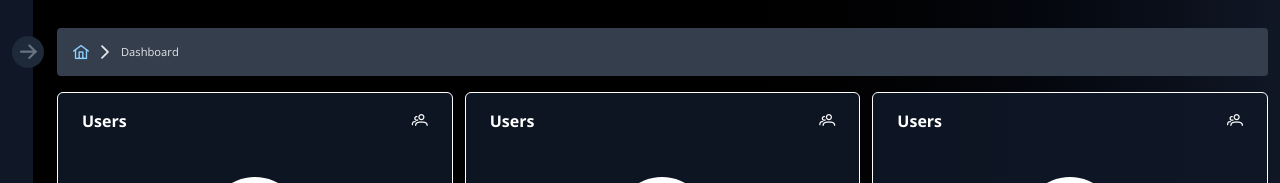
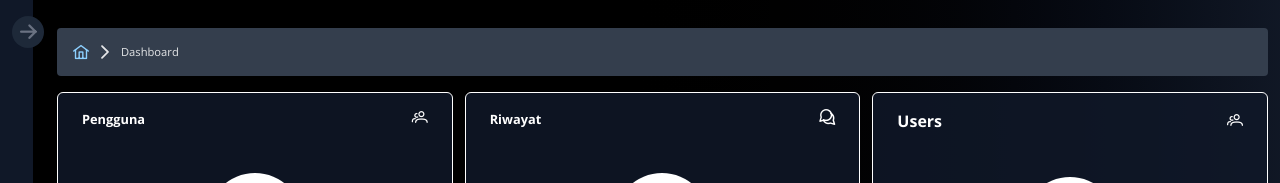
Before and after one commit to ahmadadptr001/daftar-pulsa, a React (Vite) app: page / in a window 1280 px wide. Shown: the top 183 px of the page. Built offline with nearby package versions, Linux system fonts and the light colour scheme; no server answers; the database is empty.

Commit message:
no comment

```diff
--- a/src/components/Layouts/Sidebar.jsx
+++ b/src/components/Layouts/Sidebar.jsx
@@ -89,7 +89,7 @@ export default function Sidebar() {
             } py-4 px-3 flex flex-col border-gray-100 bg-gray-900 h-full min-h-[100vh] transition-[width] duration-200 z-10`}
          >
             <div onClick={handlePanelToggle} className="flex gap-2 items-center z-100">
-               <i className={`!font-extrabold text-gray-500 pi pi-arrow-${expand ? "right" : "left"} transition-all duration-200 my-5 cursor-pointer hover:scale-105 ${ expand ? "bg-gray-800" : "bg-gray-900"} rounded-full p-2`}></i> {" "}
+               <i className={`!font-extrabold text-gray-500 pi pi-arrow-${expand ? "right" : "left"} transition-all duration-200 cursor-pointer hover:scale-105 ${ expand ? "bg-gray-800" : "bg-gray-900"} rounded-full p-2`}></i> {" "}
                <div
                   className={`!font-extrabold text-gray-500 transition-transform duration-200 ${
                      expand ? "scale-0" : "scale-100"
--- a/src/components/Pages/Dashboard.jsx
+++ b/src/components/Pages/Dashboard.jsx
@@ -40,8 +40,8 @@ export default function Dashboard() {
 
                   <div className="rounded-md py-4 px-6 bg-[var(--secondary-color)] border-1">
 
-                     <div className="flex justify-between">
-                        <span className="label font-extrabold"> Users </span>
+                     <div className="flex justify-between items-center !text-[.8rem]">
+                        <span className="label font-extrabold"> Pengguna </span>
                         <div className="icon">
                            <i className="pi pi-users"></i>
                         </div>
@@ -56,10 +56,10 @@ export default function Dashboard() {
 
                   <div className="rounded-md py-4 px-6 bg-[var(--secondary-color)] border-1">
 
-                     <div className="flex justify-between">
-                        <span className="label font-extrabold"> Users </span>
+                     <div className="flex justify-between items-center !text-[.8rem]">
+                        <span className="label font-extrabold"> Riwayat </span>
                         <div className="icon">
-                           <i className="pi pi-users"></i>
+                           <i className="pi pi-comments"></i>
                         </div>
                      </div>
 
```
